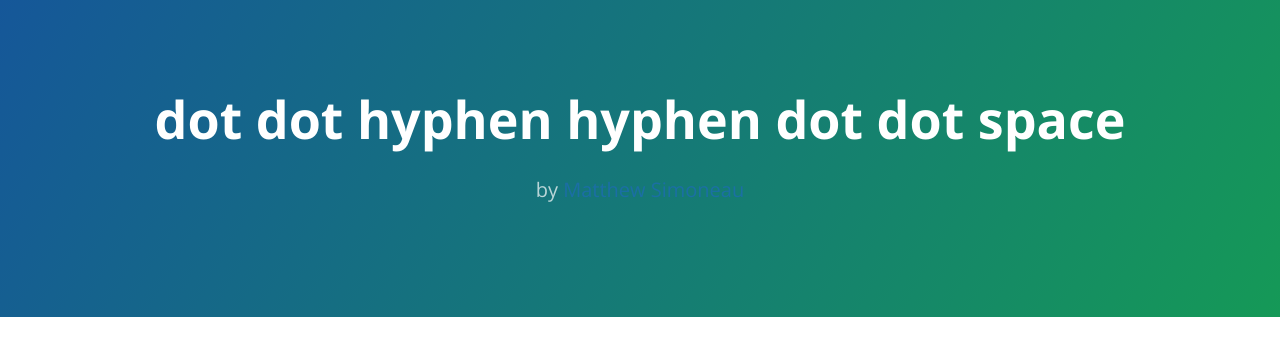
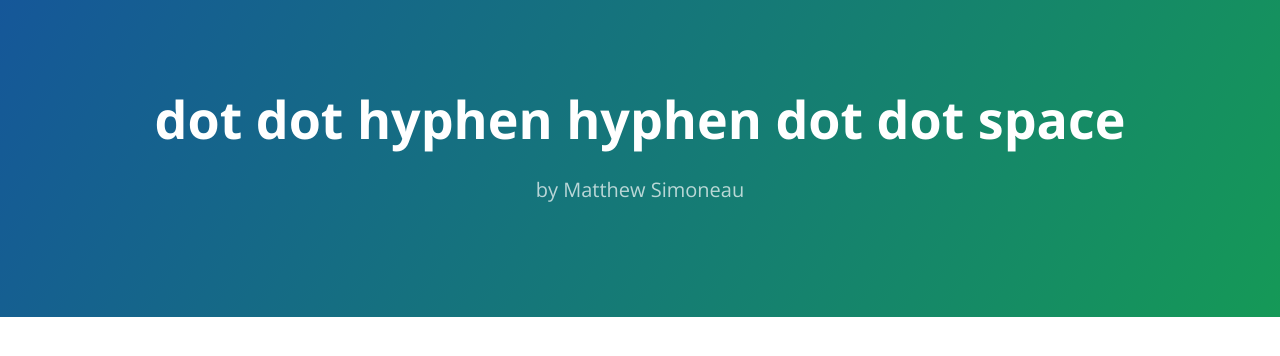
Before and after one commit to simoneau/hyphen-dot.space, a plain HTML site: page index.html in a window 1280 px wide. Drawn offline with nearby package versions, Linux system fonts and the light colour scheme.

Commit message:
Update index.html

```diff
--- a/index.html
+++ b/index.html
@@ -12,7 +12,7 @@
   <body>
     <section class="page-header">
       <h1 class="project-name">dot dot hyphen hyphen dot dot space</h1>
-      <h2 class="project-tagline" style="color:white;">by <a href="http://www.matthewsim.com">Matthew Simoneau</a></h2>
+      <h2 class="project-tagline">by <a href="http://www.matthewsim.com" style="color:white;">Matthew Simoneau</a></h2>
     </section>
 
             <script type="text/javascript">
```
